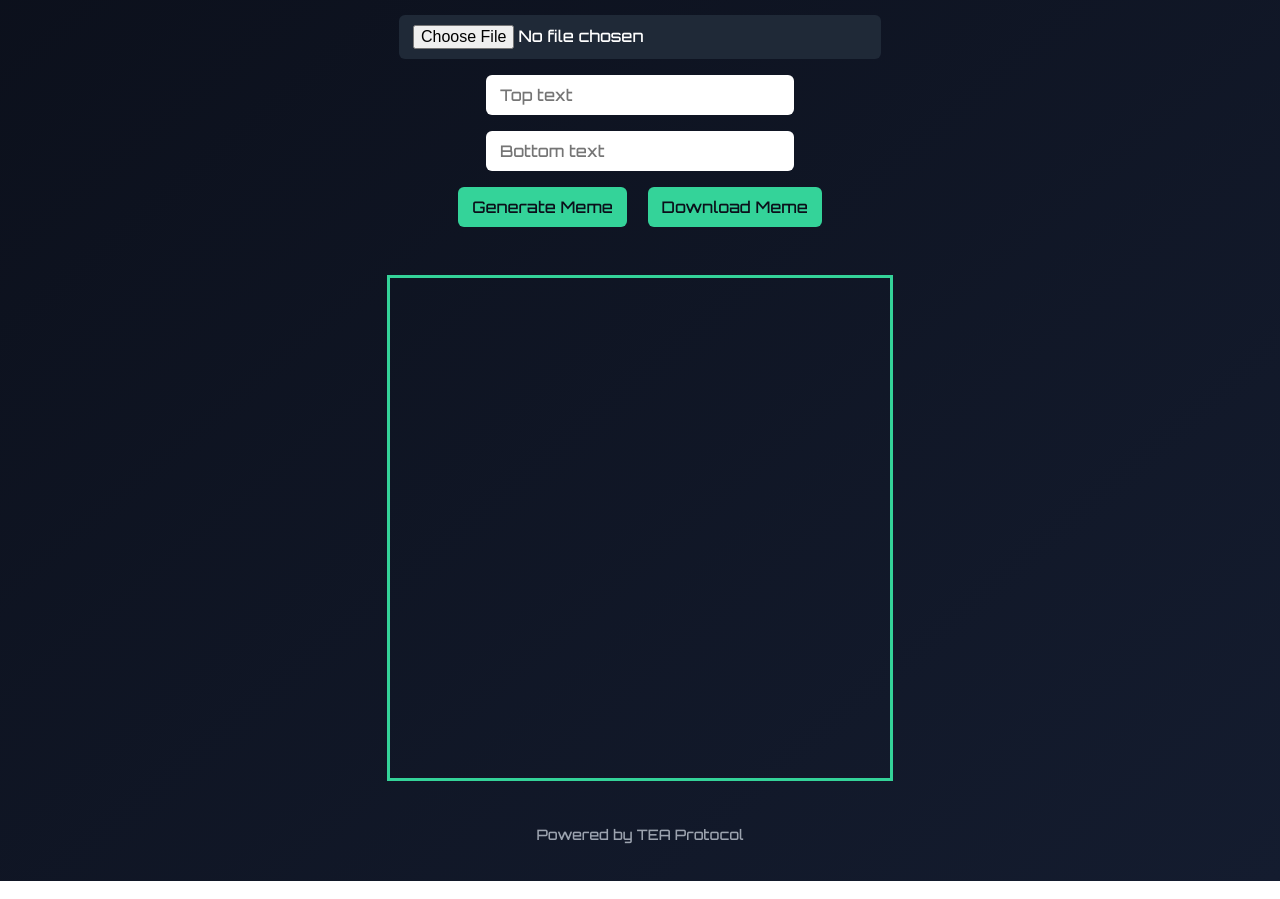
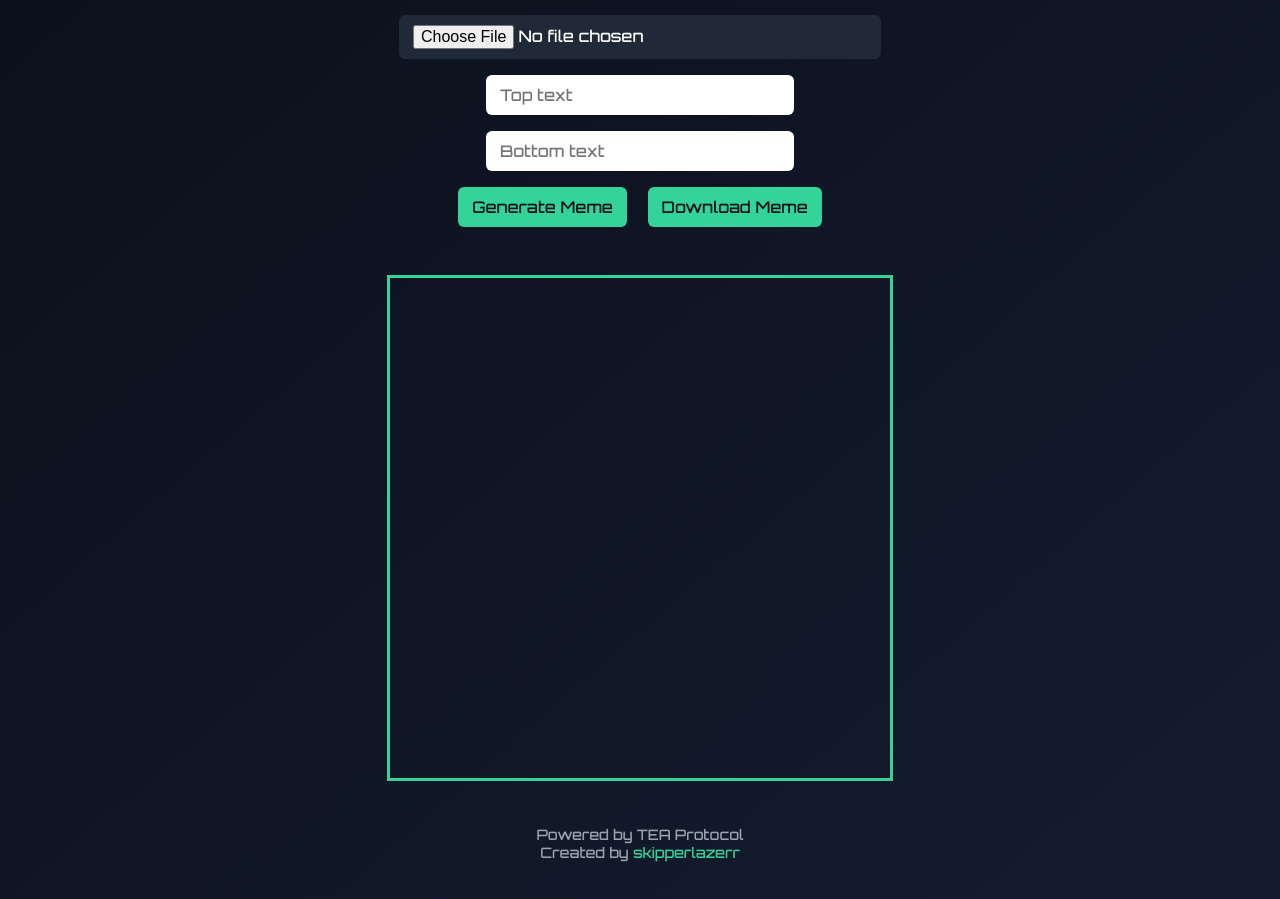
Before and after one commit to Skipperlazer/tea, a plain HTML site: page index.html in a window 1280 px wide. Shown: the part 202-1101 px from the top of the page. Drawn offline with Linux system fonts and the light colour scheme.

Commit message:
Update index.html

```diff
--- a/index.html
+++ b/index.html
@@ -96,8 +96,9 @@
   <canvas id="memeCanvas" width="500" height="500"></canvas>
 
   <div class="footer">
-    Powered by TEA Protocol
-  </div>
+  Powered by TEA Protocol<br>
+  Created by <a href="https://github.com/skipperlazerr" target="_blank" style="color:#34d399; text-decoration: none;">skipperlazerr</a>
+</div>
 
   <script>
     const canvas = document.getElementById('memeCanvas');
```
